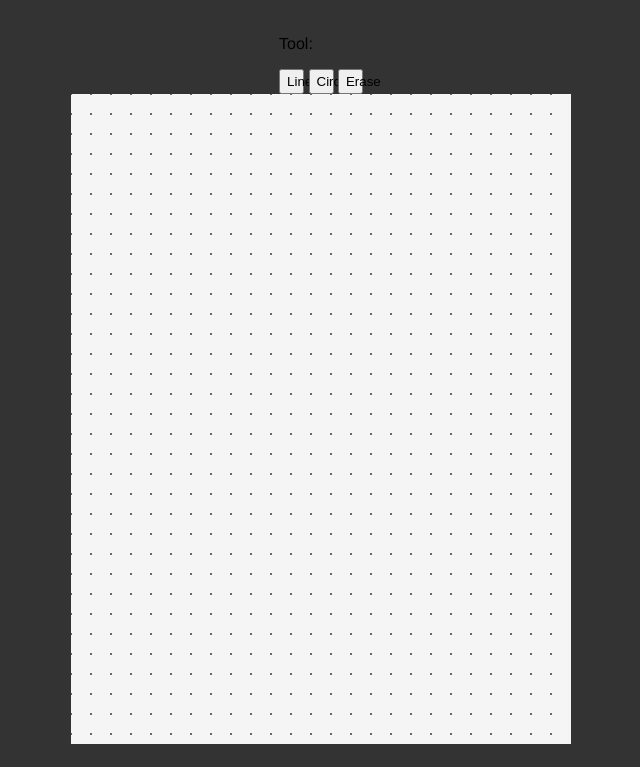
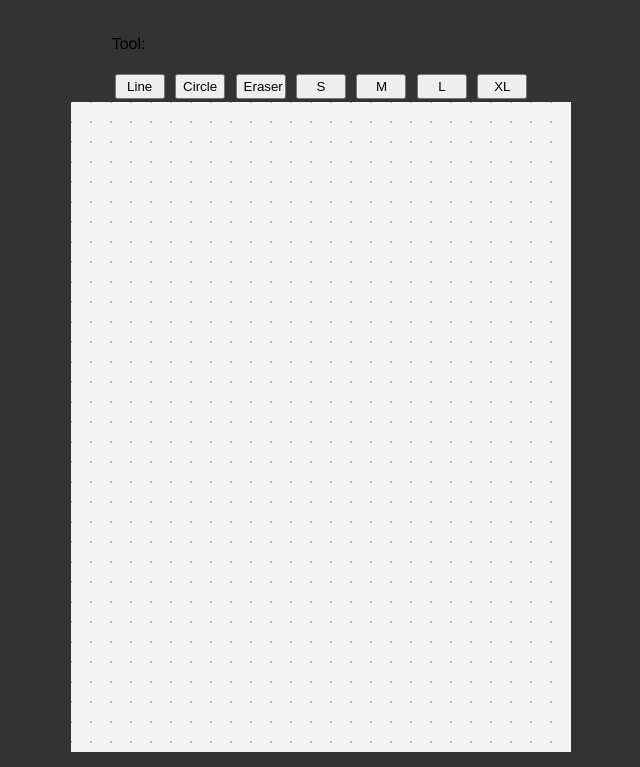
Before and after one commit to juliesbock/geometricDrawing, a website built with webpack: page index.html in a window 1280 px wide. Shown: the part 76-843 px from the top of the page, without its empty margins (319-959 px from the left). Built offline with nearby package versions, Linux system fonts and the light colour scheme.

Commit message:
add line thickness

```diff
--- a/index.html
+++ b/index.html
@@ -18,7 +18,11 @@
       <!-- <option value="eraser">Eraser</option> -->
       <button type="submit" class='drawBtn' id='line'>Line</button>
       <button type="submit" class='drawBtn' id='circle'>Circle</button>
-      <button type="submit" class='drawBtn' id='erase'>Erase</button>
+      <button type="submit" class='drawBtn' id='eraser'>Eraser</button>
+      <button type="submit" class='drawBtn' id='smallLn'>S</button>
+      <button type="submit" class='drawBtn' id='mediumLn'>M</button>
+      <button type="submit" class='drawBtn' id='largeLn'>L</button>
+      <button type="submit" class='drawBtn' id='xlargeLn'>XL</button>
     <!-- </select> -->
   </div>
     <canvas id="canvas" width="500" height="650"></canvas>
--- a/src/canvas.js
+++ b/src/canvas.js
@@ -1,5 +1,7 @@
 import {getCoords} from "./tools/util";
 import {drawCircle} from "./tools/circle";
+import {getGridPoints} from "./tools/grid";
+import { dragStartLine, dragLine, dragStopLine} from "./tools/line";
 
 // to keep consistant sizing:
 export const dotDist = 20;
@@ -8,95 +10,47 @@ export const ctx = canvas.getContext('2d');
 
 document.addEventListener('DOMContentLoaded', () => {
   const canvas = document.getElementById('canvas');
+  getGridPoints();
+
+  canvas.addEventListener('mousedown', dragStartLine, false);
+  canvas.addEventListener('mousemove', dragLine, false);
+  canvas.addEventListener('mouseup', dragStopLine, false);
+  canvas.addEventListener('mouseleave', dragStopLine, false);
+  canvas.addEventListener('dblclick', drawCircle, false);
+
+  // buttons for line thickness
+  const smallLine = document.getElementById("smallLn");
+  smallLine.addEventListener('click', () =>{
+    ctx.lineWidth = 1;
+  });
+
+  const medLine = document.getElementById("mediumLn");
+  medLine.addEventListener('click', () => {
+    ctx.lineWidth = 3;
+  });
+
+  const largeLine = document.getElementById("largeLn");
+  largeLine.addEventListener('click', () => {
+    ctx.lineWidth = 5;
+  });
+
+  const xLargeLine = document.getElementById("xlargeLn");
+  xLargeLine.addEventListener('click', () => {
+    ctx.lineWidth = 10;
+  });
+
+  //tools
+  const eraser = document.getElementById('eraser');
+  eraser.addEventListener('click', () => {
+    ctx.strokeStyle = 'gray';
+  })
+
+
   // const circleEle = document.getElementById('circle');
   // const lineEle = document.getElementById('line');
 
-
-  //makes array containing all grid points
-  const getGridPoints = () => {
-    const pointsArr = [];
-
-    for (let x = 0; x < canvas.width; x += dotDist){
-      for (let y = 0; y < canvas.height; y += dotDist) {
-        pointsArr.push([x,y])
-      }
-    }
-    return pointsArr;
-  }
-
-
-  //points = 2d array with all points on grid
-  const gridPoints = getGridPoints();
-  gridPoints.forEach(pos => {
-    ctx.beginPath();
-    ctx.arc(pos[0], pos[1], .5, 0, 2 * Math.PI, true);
-
-    ctx.strokeStyle = 'black';
-    ctx.stroke();
-  });
-
-  // window.addEventListener(MouseEvent, ())
-  let dragging = false, dragStartLocation, snapshot;
-
-  // canvas.addEventListener('');
   // circleEle.addEventListener("click", circleClick, true);
   // lineEle.addEventListener("click", lineClick, true);
-
-
-
-  // const colorfill = (e) => {
-  //   ctx.fill();
-  // }
-
-  const dragStart = (e) => {
-    dragging = true;
-    dragStartLocation = getCoords(e);
-    takeSnapshot();
-  }
-
-  const drag = (e) => {
-    if(dragging){
-      restoreSnapshot();
-      let pos = getCoords(e);
-      drawLine(pos);
-    }
-  }
-
-  const dragStop = (e) => {
-    if (dragging){
-      dragging = false;
-      restoreSnapshot();
-      let pos = getCoords(e);
-      drawLine(pos);
-    }
-  }
-
-  const takeSnapshot = () => {
-    snapshot = ctx.getImageData(0, 0, canvas.width, canvas.height);
-  }
-
-  const restoreSnapshot = () => {
-    ctx.putImageData(snapshot,0,0);
-  }
-
-  const drawLine = (pos) => {
-    ctx.beginPath();
-
-    dragStartLocation.x = Math.round(dragStartLocation.x / half) * half;
-    dragStartLocation.y = Math.round(dragStartLocation.y / half) * half;
-    ctx.moveTo(dragStartLocation.x, dragStartLocation.y);
-
-    pos.x = Math.round(pos.x / half) * half;
-    pos.y = Math.round(pos.y / half) * half;
-    ctx.lineTo(pos.x, pos.y);
-    ctx.stroke();
-  }
-
-  canvas.addEventListener('mousedown', dragStart, false);
-  canvas.addEventListener('mousemove', drag, false);
-  canvas.addEventListener('mouseup', dragStop, false);
-  canvas.addEventListener('mouseleave', dragStop, false);
-  canvas.addEventListener('dblclick', drawCircle, false);
 })
 
 
--- a/src/stylesheets/index.css
+++ b/src/stylesheets/index.css
@@ -36,5 +36,6 @@ canvas {
 
 .drawBtn {
   height: 25px;
-  width: 25px;
+  width: 50px;
+  margin: 5px 3px 3px 3px;
 }
--- a/src/tools/circle.js
+++ b/src/tools/circle.js
@@ -1,4 +1,4 @@
-import { getCoords } from "./util";
+import {getCoords } from "./util";
 import {dotDist, half, ctx} from "../canvas";
 
 export const drawCircle = (e) => {
--- a/src/tools/grid.js
+++ b/src/tools/grid.js
@@ -0,0 +1,21 @@
+import { dotDist, half, ctx } from "../canvas";
+
+export const getGridPoints = () => {
+  const pointsArr = [];
+
+  //get all points
+  for (let x = 0; x < canvas.width; x += dotDist) {
+    for (let y = 0; y < canvas.height; y += dotDist) {
+      pointsArr.push([x, y])
+    }
+  }
+
+  //plot all points to make grid
+  pointsArr.forEach(pos => {
+    ctx.beginPath();
+    ctx.arc(pos[0], pos[1], .5, 0, 2 * Math.PI, true);
+    ctx.strokeStyle = 'gray';
+    ctx.stroke();
+    ctx.strokeStyle = 'black';
+  })
+}
--- a/src/tools/line.js
+++ b/src/tools/line.js
@@ -0,0 +1,51 @@
+import { getCoords } from "./util";
+import { dotDist, half, ctx } from "../canvas";
+
+let dragging = false;
+let dragStartLocation;
+let snapshot;
+
+export const dragStartLine = (e) => {
+  dragging = true;
+  dragStartLocation = getCoords(e);
+  takeSnapshot();
+}
+
+export const dragLine = (e) => {
+  if (dragging) {
+    restoreSnapshot();
+    let pos = getCoords(e);
+    drawLine(pos);
+  }
+}
+
+export const dragStopLine = (e) => {
+  if (dragging) {
+    dragging = false;
+    restoreSnapshot();
+    let pos = getCoords(e);
+    ctx.lineCap = "round";
+    drawLine(pos);
+  }
+}
+
+const takeSnapshot = () => {
+  snapshot = ctx.getImageData(0, 0, canvas.width, canvas.height);
+}
+
+const restoreSnapshot = () => {
+  ctx.putImageData(snapshot, 0, 0);
+}
+
+const drawLine = (pos) => {
+  ctx.beginPath();
+
+  dragStartLocation.x = Math.round(dragStartLocation.x / half) * half;
+  dragStartLocation.y = Math.round(dragStartLocation.y / half) * half;
+  ctx.moveTo(dragStartLocation.x, dragStartLocation.y);
+
+  pos.x = Math.round(pos.x / half) * half;
+  pos.y = Math.round(pos.y / half) * half;
+  ctx.lineTo(pos.x, pos.y);
+  ctx.stroke();
+}
```
